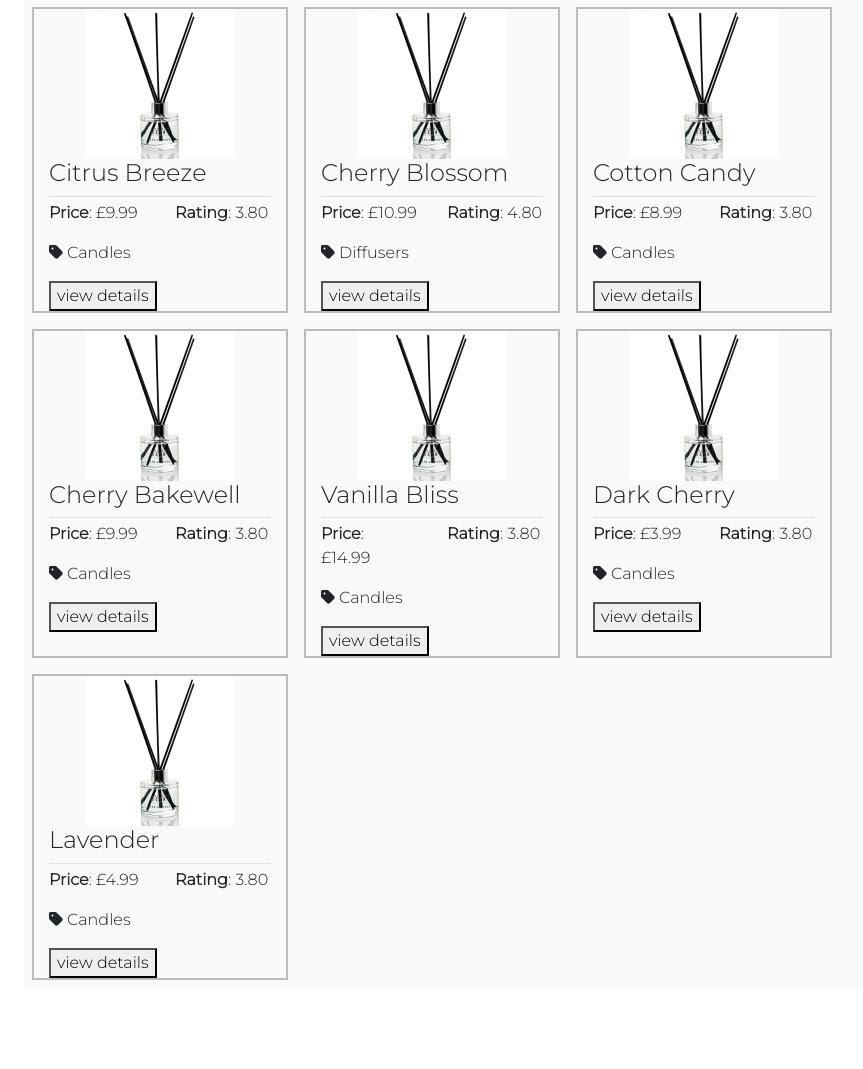
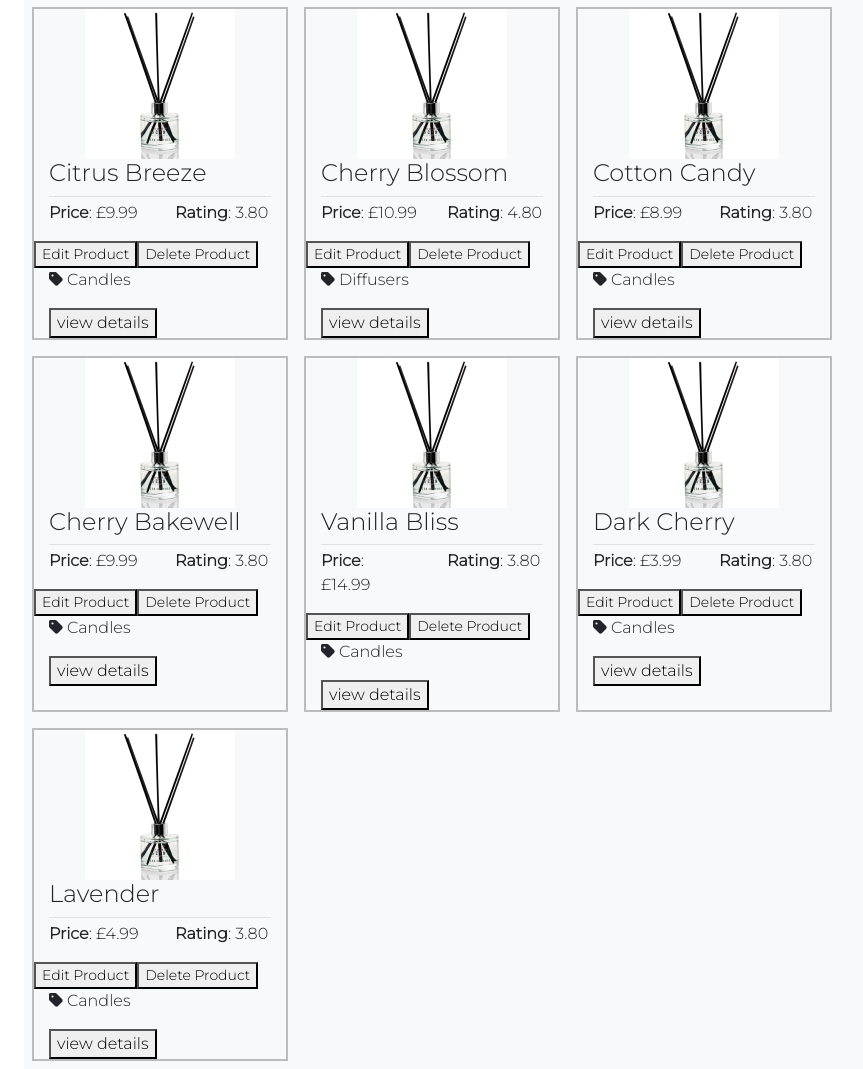
Before and after one commit to BegumDev/zafiya2, a Django app: page /products/ in a window 1280 px wide. Shown: the part 286-1355 px from the top of the page, without its empty margins (104-967 px from the left). Before the commit the page ends 1266 px from the top, so only its background shows below. Run offline with Django 3.2, Linux system fonts and the light colour scheme; the visitor is signed in with stand-in values (Sample User, id 1); data comes from the database, SQL or seed files in the repository; some libraries are stand-ins or nearby versions.

Commit message:
Add deleting functionality to products.

```diff
--- a/products/templates/products/product_details.html
+++ b/products/templates/products/product_details.html
@@ -39,6 +39,10 @@
                 <div class="col-6">
                     <p>Rating: -</p>
                 </div>
+            {% endif %}
+            {% if request.user.is_superuser %}
+                <small><a href="{% url 'edit_product' product.id %}"><button>Edit Product</button></a></small>
+                <small><a href="{% url 'delete_product' product.id %}"><button>Delete Product</button></a></small>
             {% endif %}
         </div>
 
--- a/products/templates/products/products.html
+++ b/products/templates/products/products.html
@@ -49,6 +49,10 @@
                             <p>Rating: -</p>
                         </div>
                     {% endif %}
+                    {% if request.user.is_superuser %}
+                    <small><a href="{% url 'edit_product' product.id %}"><button>Edit Product</button></a></small>
+                    <small><a href="{% url 'delete_product' product.id %}"><button>Delete Product</button></a></small>
+                    {% endif %}
                 </div>
                 <div class="row">
                     <div class="col-12">
--- a/products/urls.py
+++ b/products/urls.py
@@ -6,4 +6,5 @@ urlpatterns = [
     path('<int:product_id>/', views.product_details, name='product_details'),
     path('add_product/', views.add_product, name='add_product'),
     path('edit_product/<int:product_id>/', views.edit_product, name='edit_product'),
+    path('delete_product/<int:product_id>/', views.delete_product, name='delete_product'),
 ]
--- a/products/views.py
+++ b/products/views.py
@@ -90,3 +90,11 @@ def edit_product(request, product_id):
     }
 
     return render(request, template, context)
+
+
+def delete_product(request, product_id):
+    """ A view to delete the product """
+
+    product = get_object_or_404(Product, pk=product_id)
+    product.delete()
+    return redirect(reverse('products'))
```
Also changed, not shown: media/test_9hHa5IK.jpg (added).
